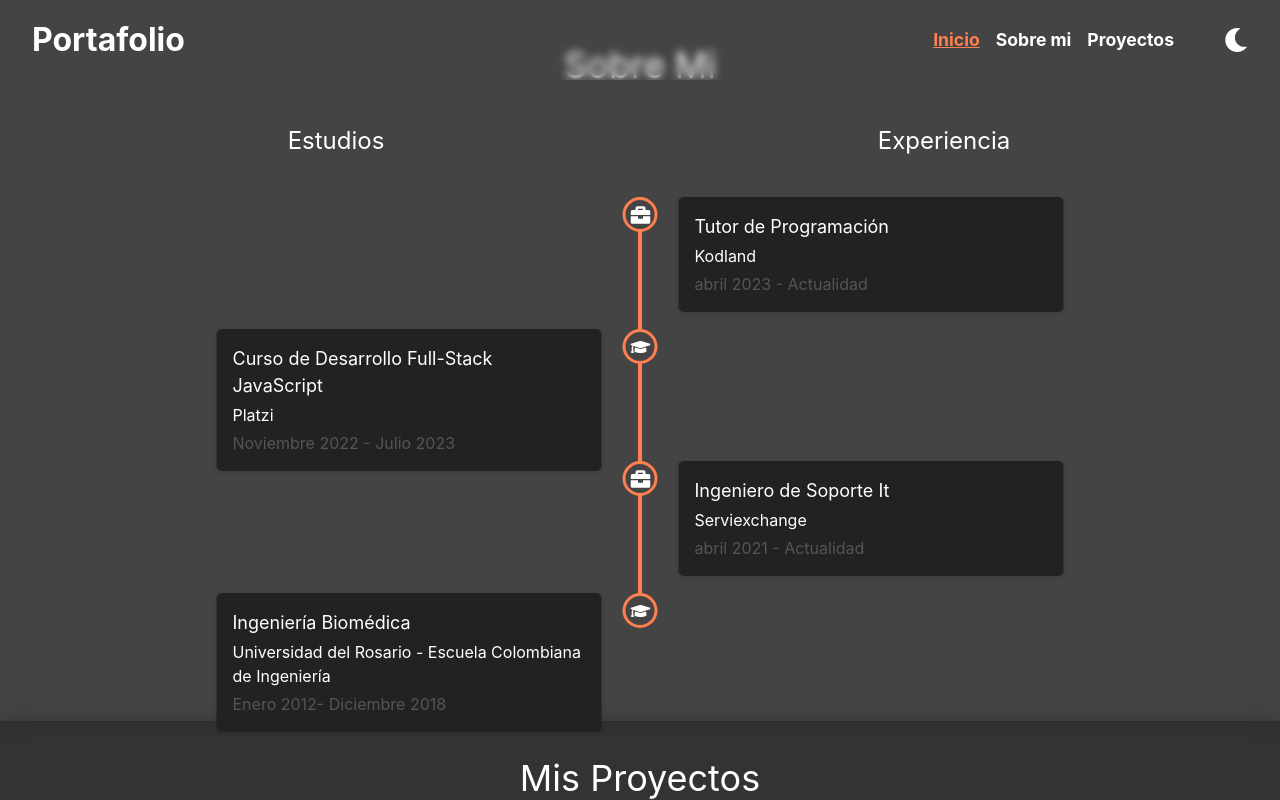
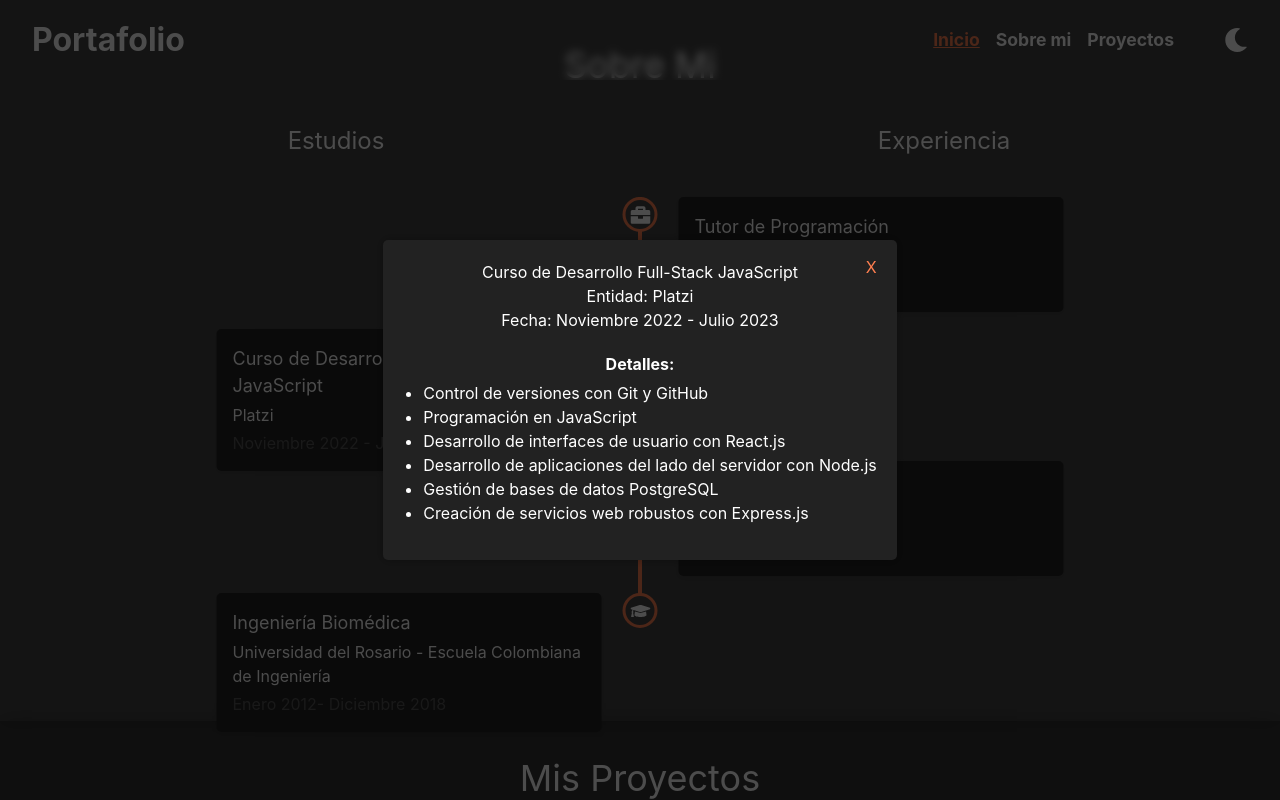
Before and after one commit to luchitoide/portfolio, a React (Create React App) app: page / in a window 1280 px wide. Both pictures are taken after a click on the element 409 px from the left and 1279 px from the top of the page. Shown: the part 879-1679 px from the top of the page. Built offline with nearby package versions, Linux system fonts and the light colour scheme.

Commit message:
modal and cv added

```diff
--- a/src/components/About.js
+++ b/src/components/About.js
@@ -1,9 +1,10 @@
-import React from "react";
+import React, { useState } from "react";
 import styled from "styled-components";
 import {
   FaGraduationCap, // Importa ícono para estudios
   FaBriefcase, // Importa ícono para experiencia
 } from "react-icons/fa";
+import Modal from "./Modal";
 
 const AboutSection = styled.section`
   box-shadow: 0 0 20px rgba(0, 0, 0, 0.2);
@@ -36,7 +37,7 @@ const VerticalLine = styled.div`
   max-height: 500px;
   position: relative;
   @media (max-width: 430px) {
-    height: 40dvh;
+    height: 40vh;
   }
 `;
 
@@ -65,6 +66,7 @@ const AboutItem = styled.div`
   background-color: var(--project-color);
   border-radius: 5px;
   box-shadow: 0px 2px 5px rgba(0, 0, 0, 0.1);
+  cursor: pointer;
 `;
 
 const Title = styled.h3`
@@ -74,7 +76,7 @@ const Title = styled.h3`
     font-size: 16px;
   }
   @media (max-width: 430px) {
-    font-size: 10px;
+    font-size: 12px;
   }
 `;
 
@@ -85,7 +87,7 @@ const Entity = styled.p`
     font-size: 14px;
   }
   @media (max-width: 430px) {
-    font-size: 8px;
+    font-size: 10px;
   }
 `;
 
@@ -96,11 +98,23 @@ const Date = styled.p`
     font-size: 14px;
   }
   @media (max-width: 430px) {
-    font-size: 8px;
+    font-size: 10px;
   }
 `;
 
 const About = () => {
+  const [modalOpen, setModalOpen] = useState(false);
+  const [selectedItemTitle, setSelectedItemTitle] = useState(""); // Almacena el título del elemento seleccionado
+
+  const openModal = (title) => {
+    setSelectedItemTitle(title);
+    setModalOpen(true);
+  };
+
+  const closeModal = () => {
+    setModalOpen(false);
+  };
+
   return (
     <AboutSection id="about">
       <h2 className="text-4xl mb-10 text-center">Sobre Mi</h2>
@@ -111,6 +125,7 @@ const About = () => {
       <ContentWrapper>
         <VerticalLine>
           <AboutItem
+            onClick={() => openModal(1)}
             style={{
               top: "0%",
               left: "100%",
@@ -126,6 +141,7 @@ const About = () => {
             <FaBriefcase /> {/* Icono para estudios */}
           </Circle>
           <AboutItem
+            onClick={() => openModal(2)}
             style={{
               top: "33%",
               right: "100%",
@@ -133,7 +149,7 @@ const About = () => {
               width: "40vw",
             }}
           >
-            <Title>Curso de Desarrollo Full-Stack JavaScript</Title>
+            <Title>Curso de Desarrollador Full-Stack JavaScript</Title>
             <Entity>Platzi</Entity>
             <Date>Noviembre 2022 - Julio 2023</Date>
           </AboutItem>
@@ -141,6 +157,7 @@ const About = () => {
             <FaGraduationCap /> {/* Icono para estudios */}
           </Circle>
           <AboutItem
+            onClick={() => openModal(3)}
             style={{
               top: "66%",
               left: "100%",
@@ -156,6 +173,7 @@ const About = () => {
             <FaBriefcase /> {/* Icono para estudios */}
           </Circle>
           <AboutItem
+            onClick={() => openModal(4)}
             style={{
               top: "99%",
               right: "100%",
@@ -174,6 +192,11 @@ const About = () => {
           </Circle>
         </VerticalLine>
       </ContentWrapper>
+      <Modal
+        isOpen={modalOpen}
+        onClose={closeModal}
+        itemTitle={selectedItemTitle}
+      />
     </AboutSection>
   );
 };
--- a/src/components/Introduction.js
+++ b/src/components/Introduction.js
@@ -99,6 +99,44 @@ const IntroductionTitle = styled.h2`
   }
 `;
 
+const DownloadButton = styled.a`
+  display: inline-block;
+  background-color: #ff7f50;
+  color: white;
+  padding: 10px 20px;
+  text-decoration: none;
+  border-radius: 5px;
+  margin-top: 1rem;
+  font-size: 1.2rem;
+  cursor: pointer;
+  transition: background-color 0.3s ease;
+
+  &:hover {
+    background-color: #ff5733; /* Cambia el color al pasar el cursor */
+  }
+  animation: fadeInText 2s ease backwards;
+  animation-delay: 3s;
+
+  @keyframes fadeInText {
+    from {
+      opacity: 0;
+      transform: translateY(20px);
+    }
+    to {
+      opacity: 1;
+      transform: translateY(0);
+    }
+  }
+
+  @media (max-width: 740px) {
+    font-size: 1.1rem;
+  }
+
+  @media (max-width: 600px) {
+    font-size: 0.83rem;
+  }
+`;
+
 const PersonalContainer = styled.div`
   display: flex;
   flex-direction: column;
@@ -111,7 +149,7 @@ const IntroductionImage = styled.img`
   width: 100%; /* Porcentaje relativo al contenedor padre */
   max-width: 250px;
   border-radius: 50%;
-  box-shadow: 0 0 10px rgba(0, 0, 0, 0.2);
+  box-shadow: 0 0 10px rgba(0, 0, 0, 0.8);
 
   @media (max-width: 600px) {
     width: 200px;
@@ -149,6 +187,13 @@ const Introduction = () => {
           lenguajes como Python, C# .NET, Ruby on Rails y Javascript,
           incluyendo diversos frameworks como React y NextJs.
         </IntroductionText>
+        <DownloadButton
+          href="https://drive.google.com/drive/folders/1R3iM-qMnTqAFb2HR8lOysq2XdqE-cQvo?usp=sharing"
+          target="_blank"
+          rel="noopener noreferrer"
+        >
+          Descargar CV
+        </DownloadButton>
       </div>
       <PersonalContainer>
         <IntroductionImage
--- /dev/null
+++ b/src/components/Modal.js
@@ -0,0 +1,153 @@
+import React from "react";
+import styled from "styled-components";
+
+const ModalOverlay = styled.div`
+  position: fixed;
+  top: 0;
+  left: 0;
+  width: 100%;
+  height: 100%;
+  background: rgba(0, 0, 0, 0.7);
+  display: flex;
+  justify-content: center;
+  align-items: center;
+  z-index: 1000;
+`;
+
+const ModalContent = styled.div`
+  background-color: var(--project-color);
+  padding: 20px;
+  border-radius: 5px;
+  box-shadow: 0px 0px 10px rgba(0, 0, 0, 0.3);
+  min-width: 40%;
+  min-height: 40%;
+  max-width: 80%;
+  text-align: center;
+  position: relative;
+  @media (max-width: 730px) {
+    font-size: 14px;
+  }
+  @media (max-width: 430px) {
+    font-size: 10px;
+  }
+`;
+
+const CloseButton = styled.button`
+position: absolute;
+  top: 10px;
+  right: 10px;
+  background-color: transparent;
+  border: none;
+  font-size: 1rem;
+  cursor: pointer;
+  color: #ff7f50; /* Color del texto "X" */
+  padding: 5px 10px;
+  border-radius: 50%;
+  transition: background-color 0.3s, transform 0.3s, color 0.3s;
+
+  &:hover {
+    background-color: #ff7f50; /* Cambia el color de fondo al pasar el cursor */
+    color: #fff; /* Cambia el color del texto al pasar el cursor */
+    transform: scale(1.1); /* Efecto de zoom al pasar el cursor */
+  }
+`;
+const DetailsSection = styled.div`
+  margin-top: 20px;
+`;
+
+const DetailsTitle = styled.p`
+  font-weight: bold;
+  margin-top: 10px;
+
+`;
+
+const DetailsList = styled.ul`
+  margin-top: 5px;
+  list-style-type: disc;
+  padding-left: 20px;
+  text-align: left;
+`;
+
+const Modal = ({ isOpen, onClose, itemTitle }) => {
+  if (!isOpen) return null;
+
+  // Lógica para mostrar detalles basados en itemTitle
+  let itemDetails = {};
+
+  if (itemTitle === 1) {
+    itemDetails = {
+      title: "Tutor de Programación",
+      entity: "Kodland",
+      date: "abril 2023 - Actualidad",
+      details: [
+        "Planificar y preparar lecciones y materiales para la educación de programación en Scratch y Python.",
+        "Impartir clases y talleres de Scratch y Python, adaptando el contenido a la edad y el nivel de los estudiantes.",
+        "Evaluar el progreso de los estudiantes y proporcionar retroalimentación y apoyo.",
+        "Colaborar con otros tutores y el personal para cumplir con los objetivos educativos.",
+      ],
+    };
+  } else if (itemTitle === 2) {
+    itemDetails = {
+      title: "Curso de Desarrollo Full-Stack JavaScript",
+      entity: "Platzi",
+      date: "Noviembre 2022 - Julio 2023",
+      details: [
+        "Control de versiones con Git y GitHub",
+        "Programación en JavaScript",
+        "Desarrollo de interfaces de usuario con React.js",
+        "Desarrollo de aplicaciones del lado del servidor con Node.js",
+        "Gestión de bases de datos PostgreSQL",
+        "Creación de servicios web robustos con Express.js"
+      ],
+    };
+  }else if (itemTitle === 3) {
+    itemDetails = {
+      title: "Ingeniero de Soporte It",
+      entity: "Serviexchange",
+      date: "abril 2021 - Actualidad",
+      details: [
+        "Análisis de datos a través de aplicación codificada en Google Script.",
+        "Pruebas de software en JavaScript / Django.",
+        "Coordinación y supervisión del proceso de conciliación a través de Tier3.",
+        "Proporcionar soporte técnico remoto para hardware y software.",
+        "Realizar mantenimiento preventivo en el equipo de la empresa.",
+        "Garantizar precisión y cumplimiento en todas las tareas asignadas."
+      ],
+    };
+  }else if (itemTitle === 4) {
+    itemDetails = {
+      title: "Ingeniería Biomédica",
+      entity: "Universidad del Rosario - Escuela Colombiana de Ingeniería",
+      date: "Enero 2012- Diciembre 2018",
+      details: [
+        "Utilización de Python para crear interfaces visuales de aplicaciones y controlar dispositivos robóticos.",
+        "Análisis de imágenes y creación de modelos lógicos utilizando MATLAB.",
+        "Desarrollo de videojuegos en Unity utilizando C#.",
+        "Programación de placas de desarrollo como Arduino para la creación de robots, como un carro seguidor de línea.",
+        "Aprendizaje y programación de microcontroladores PIC para diversos proyectos.",
+      ],
+    };
+  }
+  // Agrega más condiciones para otros títulos si es necesario
+
+  return (
+    <ModalOverlay>
+      <ModalContent>
+        <CloseButton onClick={onClose}>X</CloseButton>
+        <h3>{itemDetails.title}</h3>
+        <p>Entidad: {itemDetails.entity}</p>
+        <p>Fecha: {itemDetails.date}</p>
+        <DetailsSection>
+          <DetailsTitle>Detalles:</DetailsTitle>
+          <DetailsList>
+            {itemDetails.details.map((detail, index) => (
+              <li key={index}>{detail}</li>
+            ))}
+          </DetailsList>
+        </DetailsSection>
+      </ModalContent>
+    </ModalOverlay>
+  );
+};
+
+export default Modal;
```
